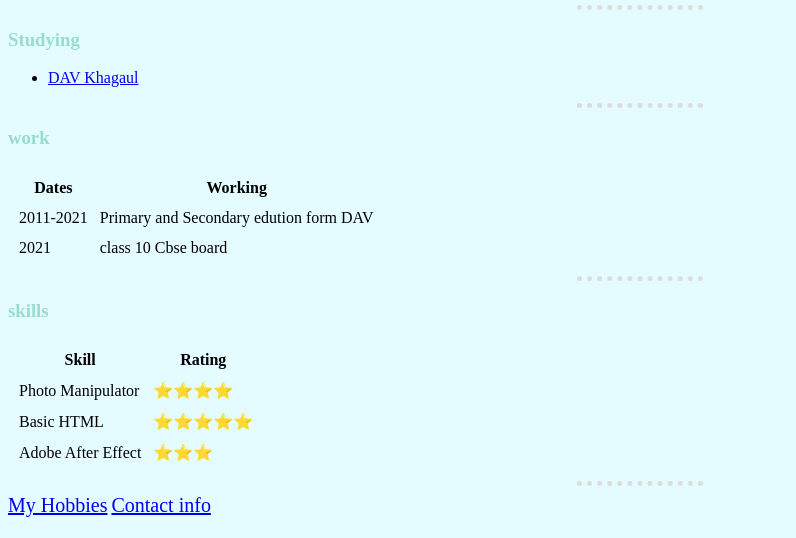
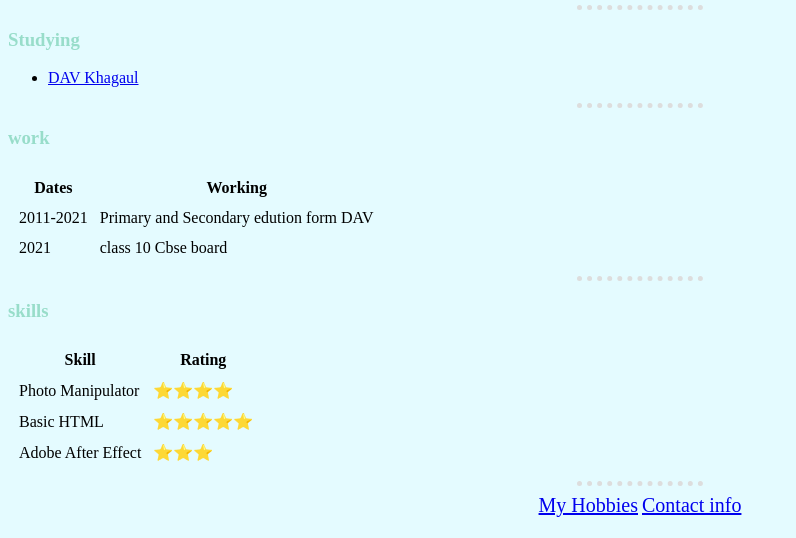
Before and after one commit to Anksuhsharma/cv, a plain HTML site: page index.html in a window 1280 px wide. Shown: the part 262-800 px from the top of the page, without its empty margins (0-796 px from the left). Drawn offline with Linux system fonts and the light colour scheme; files that its build step writes are made by us from their sources.

Commit message:
Update index.html

```diff
--- a/index.html
+++ b/index.html
@@ -4,9 +4,7 @@
 <head>
   <meta charset="utf-8">
   <title>Ankush personal site</title>
-
-  <link rel="stylesheet" href="style.css">
-
+  <link rel="stylesheet" href="css/style.css">
 </head>
 <body>
   <table cellspacing="20">
@@ -34,7 +32,6 @@
       </tr>
     </thead>
     <tbody>
-
       <tr>
         <td>
           2011-2021
@@ -55,7 +52,6 @@
   </table>
   <hr>
   <h3>skills</h3>
-
   <table cellspacing='10'>
     <thead>
       <tr>
@@ -78,12 +74,10 @@
       </tr>
     </tbody>
   </table>
-
   <hr>
+  <center>
     <a href="HOBBIES.HTML" style='FONT-SIZE:20PX'>My Hobbies</a>
     <a href='contact info.html' style='font-size:20px'>Contact info</a>
-
+  </center>
 </body>
-
-
 </html>
```
Lines whose indentation alone changed are shown as unchanged.
